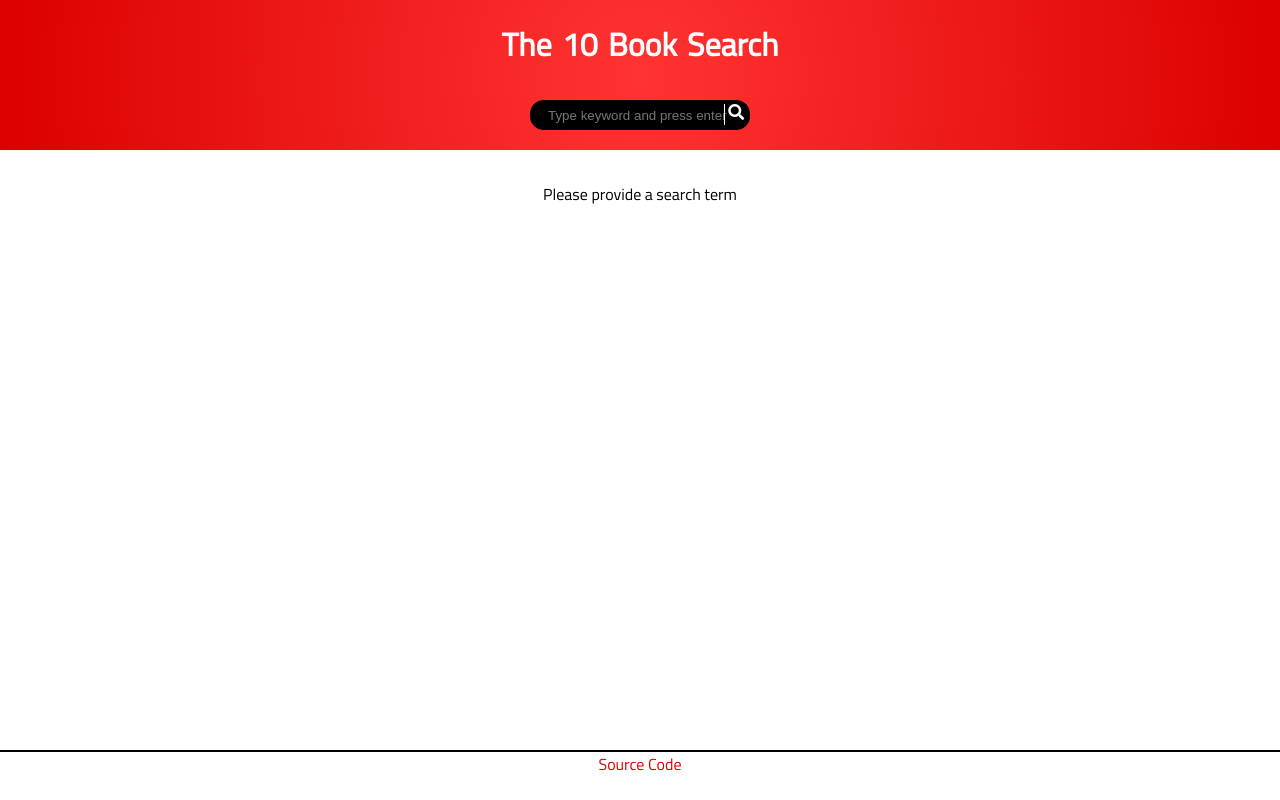
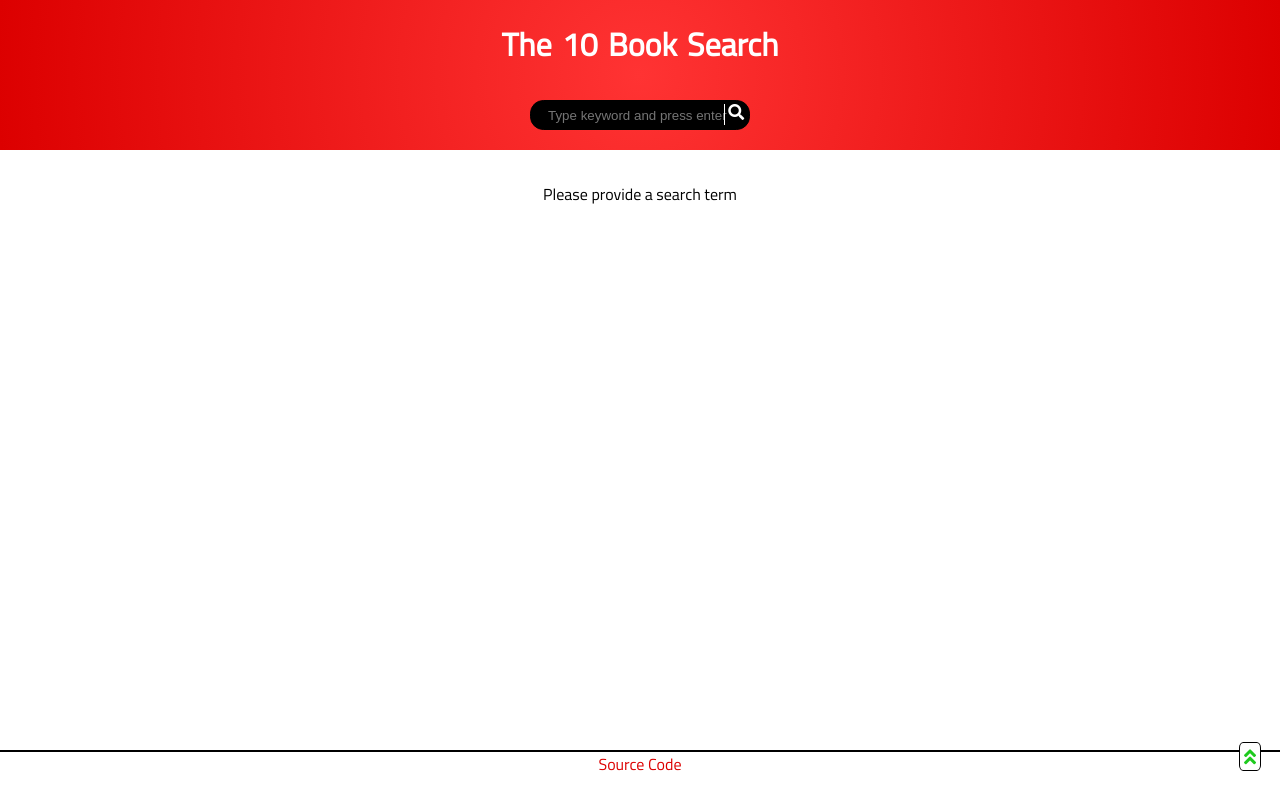
Before and after one commit to ZumDeWald/ChinguBookFinder, a React (Create React App) app in the folder book-finder/: page / in a window 1280 px wide. Built offline with nearby package versions, Linux system fonts and the light colour scheme.

Commit message:
Add scroll to top icon

```diff
--- a/book-finder/src/components/App.js
+++ b/book-finder/src/components/App.js
@@ -51,6 +51,11 @@ class App extends Component {
     this.getResults(this.state.query);
   };
 
+  //Handle move screen to top of window
+  toTop = (e) => {
+    window.scrollTo(0,0);
+  }
+
   render() {
     //Destructuring
     const { results, query } = this.state;
@@ -60,7 +65,7 @@ class App extends Component {
         <section id="search">
           <h1 className="header">The 10 Book Search</h1>
           <span className="search-bar">
-            <i className="fas fa-search search-icon"
+            <i className="fas fa-search search-icon pointer"
                onClick={this.handleClick}></i>
             <input
               className="search-input"
@@ -114,6 +119,8 @@ class App extends Component {
             ))}
           </ul>)
           /* End of search criteria Ternary */}
+          <i className="fas fa-angle-double-up top-icon pointer"
+             onClick={this.toTop}></i>
         </section>
         <section id="footer">
           <a href="https://github.com/ZumDeWald/ChinguBookFinder"
--- a/book-finder/src/stylesheets/App.css
+++ b/book-finder/src/stylesheets/App.css
@@ -36,6 +36,10 @@ a:active {
   --color-light: #FF3333;
   --color-second: #1ECA1E;
   --font: 'Titillium Web', sans-serif;
+}
+
+.pointer:hover {
+  cursor:pointer;
 }
 
 /* Grid setup on App Container */
@@ -93,10 +97,6 @@ a:active {
   color: #fff;
 }
 
-.search-icon:hover {
-  cursor:pointer;
-}
-
 #results {
   grid-column: c1 / c2;
   grid-row: r2 / r3;
@@ -116,6 +116,7 @@ a:active {
 
 .result-list {
   list-style: none;
+  box-sizing: border-box;
   width: 100%;
   margin-left: -25px;
 }
@@ -160,11 +161,25 @@ a:active {
   padding: 0;
   margin: 0;
 }
+.top-icon {
+  position: fixed;
+  right: 1em;
+  bottom: 1.5em;
+  padding: 0.2em;
+  margin: 0;
+  font-size: 1.2em;
+  color: var(--color-second);
+  background-color: #fff;
+  border: 1px solid #000;
+  border-radius: 20%;
+}
 
 #footer {
   grid-column: c1 / c2;
   grid-row: r3 / r4;
   width: 100%;
+  padding: 0;
+  margin: 0;
   border-top: solid 2px #000;
   text-align: center;
 }
```
